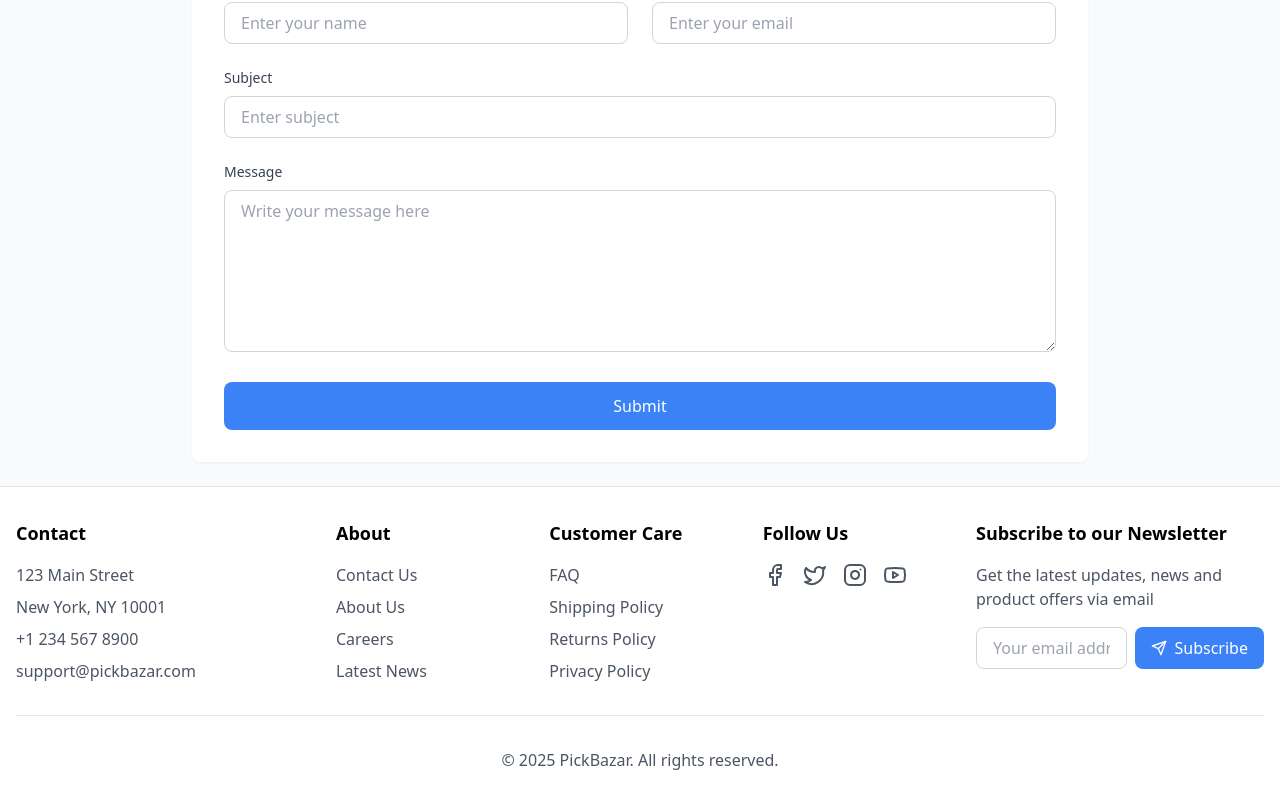
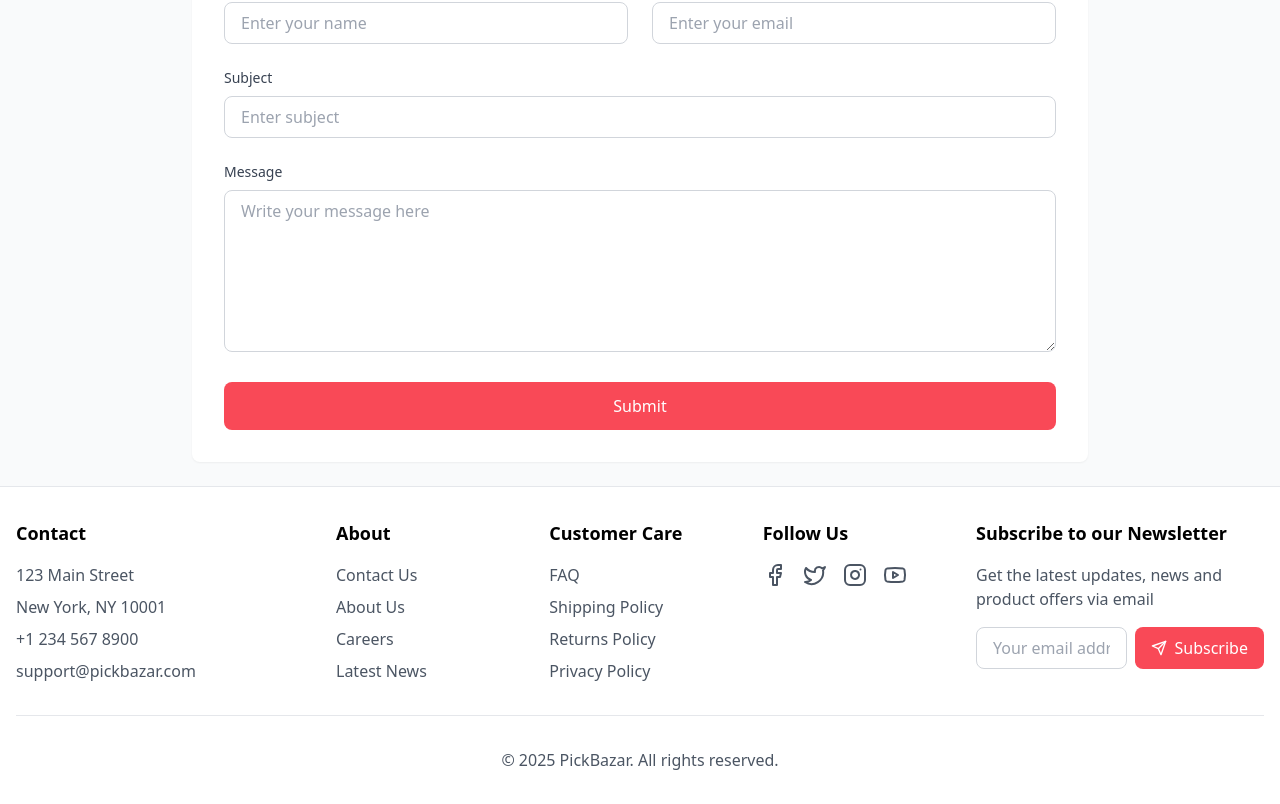
Before and after one commit to narayanan-ganapathi/ecommerce-store-frontend, a React (Vite) app: page /contact in a window 1280 px wide. Shown: the part 608-1412 px from the top of the page. Built offline with nearby package versions, Linux system fonts and the light colour scheme.

Commit message:
theme color change

```diff
--- a/src/components/layout/Footer.tsx
+++ b/src/components/layout/Footer.tsx
@@ -68,7 +68,7 @@ export default function Footer() {
               </div>
               <button
                 type="submit"
-                className="bg-blue-500 text-white px-4 py-2 rounded-lg hover:bg-blue-600 flex items-center gap-2"
+                className="bg-primary text-white px-4 py-2 rounded-lg hover:bg-primary-dark flex items-center gap-2"
               >
                 <Send className="h-4 w-4" />
                 Subscribe
--- a/src/components/product/ProductCard.tsx
+++ b/src/components/product/ProductCard.tsx
@@ -28,7 +28,7 @@ export default function ProductCard({ product }: ProductCardProps) {
         <div className="mt-4 flex items-center justify-between">
           <span className="text-lg font-bold">${product.price.toFixed(2)}</span>
           <button
-            className="rounded-full bg-blue-500 p-2 text-white hover:bg-blue-600"
+            className="rounded-full bg-primary p-2 text-white hover:bg-primary-dark"
             onClick={(e) => {
               e.stopPropagation();
               // Add to cart logic here
--- a/src/pages/Contact.tsx
+++ b/src/pages/Contact.tsx
@@ -161,7 +161,7 @@ export default function Contact() {
 
           <button
             type="submit"
-            className="w-full bg-blue-500 text-white py-3 px-6 rounded-lg hover:bg-blue-600 transition-colors"
+            className="w-full bg-primary text-white py-3 px-6 rounded-lg hover:bg-primary-dark transition-colors"
           >
             Submit
           </button>
--- a/src/pages/Home.tsx
+++ b/src/pages/Home.tsx
@@ -1,4 +1,3 @@
-import React from 'react';
 import ProductCard from '../components/product/ProductCard';
 import { products } from '../data/products';
 
--- a/src/pages/ProductDetail.tsx
+++ b/src/pages/ProductDetail.tsx
@@ -38,7 +38,7 @@ export default function ProductDetail() {
     <div className="max-w-7xl mx-auto">
       <button
         onClick={() => navigate('/')}
-        className="flex items-center text-gray-600 hover:text-gray-900 mb-8"
+        className="flex items-center text-primary hover:text-primary-dark mb-8"
       >
         <ChevronLeft className="h-5 w-5" />
         <span>Back to Products</span>
@@ -82,7 +82,7 @@ export default function ProductDetail() {
             </div>
           </div>
 
-          <button className="mt-8 flex items-center justify-center gap-2 rounded-lg bg-blue-500 px-8 py-3 font-medium text-white hover:bg-blue-600">
+          <button className="mt-8 flex items-center justify-center gap-2 rounded-lg bg-primary px-8 py-3 font-medium text-white hover:bg-primary-dark">
             <ShoppingCart className="h-5 w-5" />
             Add to Cart
           </button>
--- a/tailwind.config.js
+++ b/tailwind.config.js
@@ -2,7 +2,11 @@
 export default {
   content: ['./index.html', './src/**/*.{js,ts,jsx,tsx}'],
   theme: {
-    extend: {},
+    extend: {
+      colors: {
+        primary: '#f94957',
+      },
+    },
   },
   plugins: [],
 };
```
